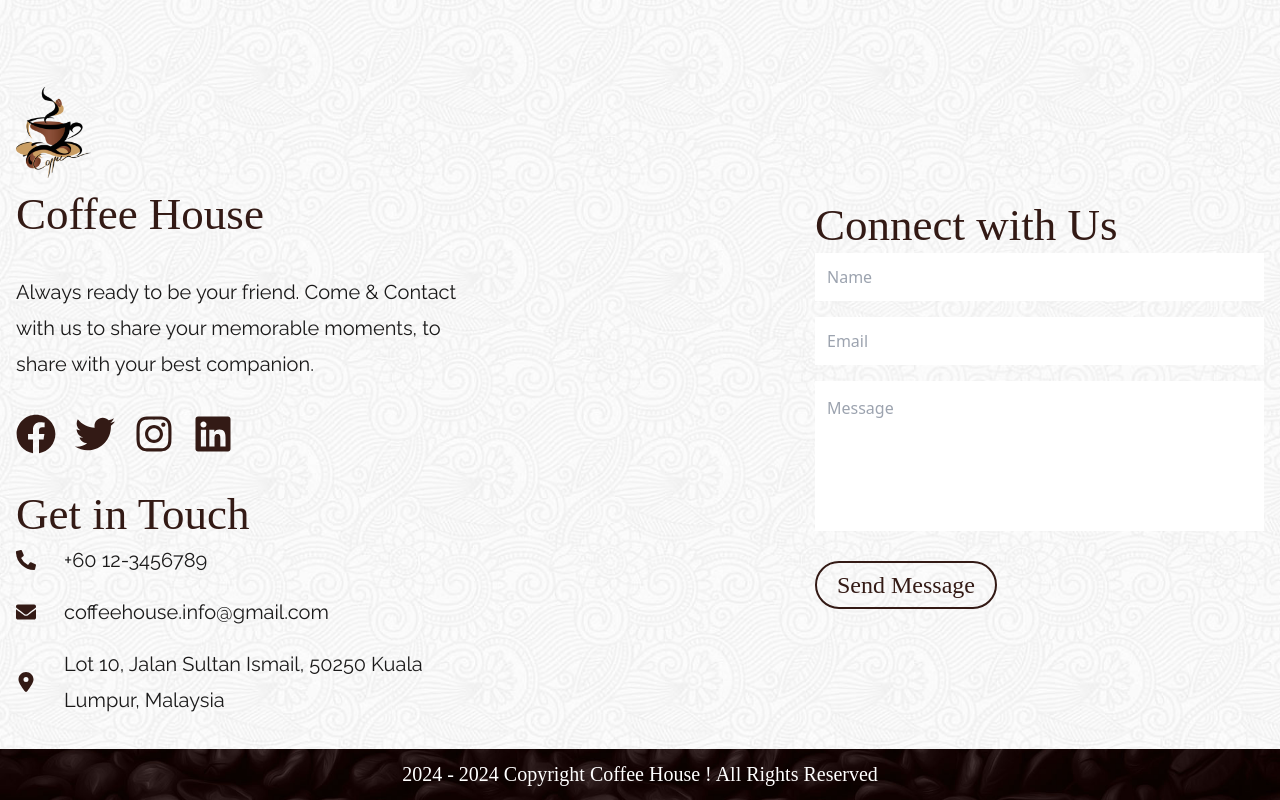
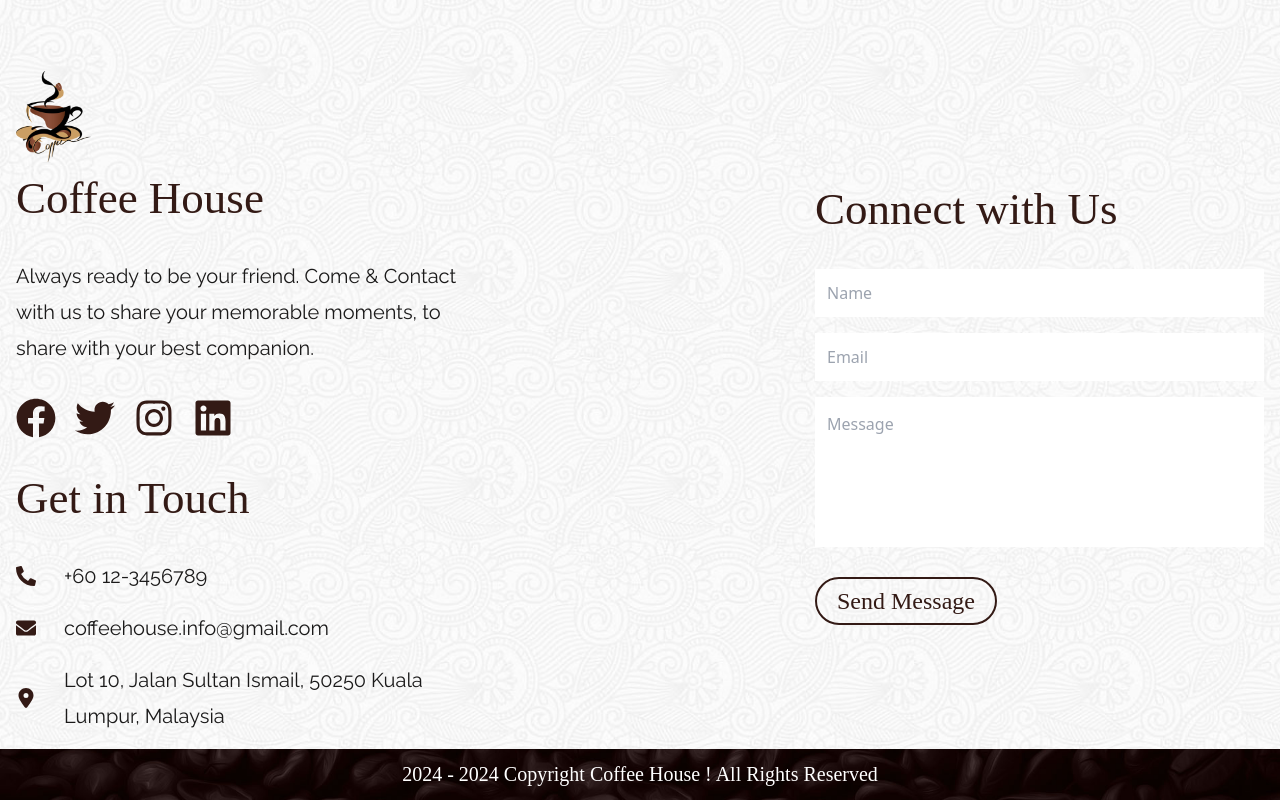
Before and after one commit to devrakibulrahman/Coffee-client, a React (Vite) app: page / in a window 1280 px wide. Shown: the part 3511-4311 px from the top of the page. Built offline with nearby package versions, Linux system fonts and the light colour scheme; a web font is replaced by a local one.

Commit message:
modify footer margin done on 12/5/2024 at 03:49 pm

```diff
--- a/src/layouts/Footer.jsx
+++ b/src/layouts/Footer.jsx
@@ -33,7 +33,7 @@ const Footer = () => {
                                 </div>
                             </div>
                             <div className='w-full mt-8'>
-                                <div className='w-full'>
+                                <div className='w-full mb-8'>
                                     <h1 className='font-rancho text-[45px] leading-[56px] font-normal text-[#331A15]'>Get in Touch</h1>
                                 </div>
                                 <div className='w-full flex flex-col items-center gap-y-4'>
@@ -65,7 +65,7 @@ const Footer = () => {
                             </div>
                         </div>
                         <div className='w-full max-w-[500px]'>
-                            <div className='w-full'>
+                            <div className='w-full mb-8'>
                                 <h1 className='font-rancho text-[45px] leading-[56px] font-normal text-[#331A15]'>Connect with Us</h1>
                             </div>
                             <div className='w-full'>
```
